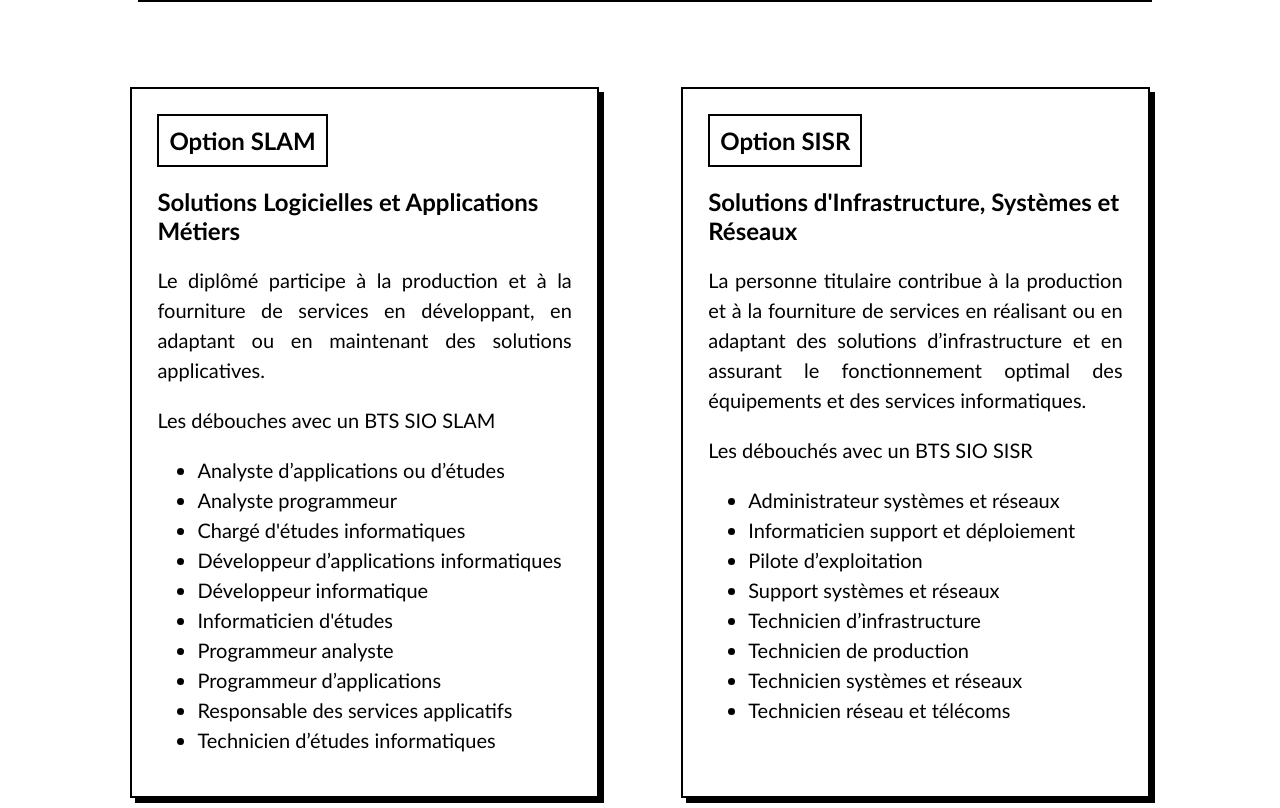
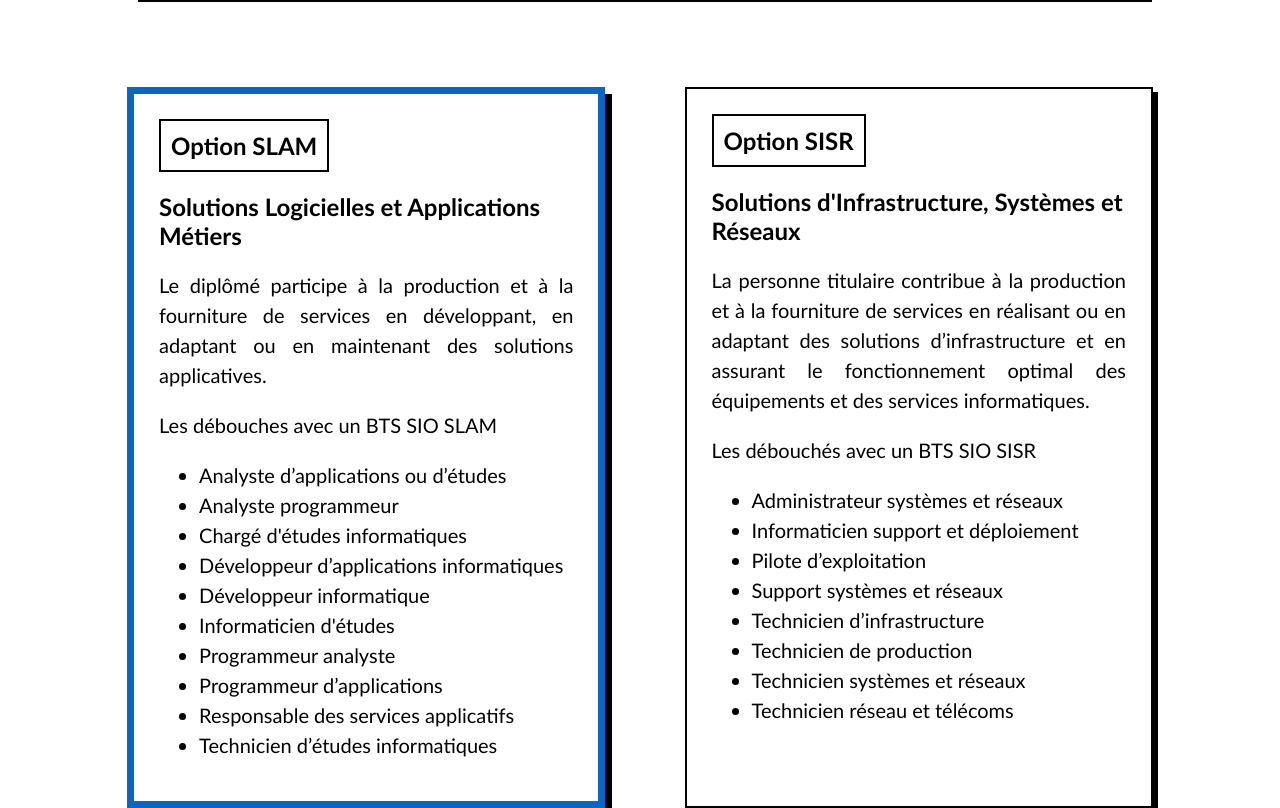
Before and after one commit to Gautk1ng/portfolio-bts-sio, a website: page btssio.html in a window 1280 px wide. Shown: the part 1180-1988 px from the top of the page. Drawn offline with Linux system fonts and the light colour scheme.

Commit message:
update border bts option

```diff
--- a/btssio.html
+++ b/btssio.html
@@ -58,7 +58,7 @@
             </p>
         </div>
         <div class="box-option">
-            <div>
+            <div class="optChosen">
                 <h1>Option SLAM</h1>
                 <h2>Solutions Logicielles et Applications Métiers</h2>
                 <p>
--- a/css/btssioPage.css
+++ b/css/btssioPage.css
@@ -88,6 +88,10 @@ nav .nav-link a:hover {
     justify-content: space-evenly;
     padding: 10px 3em;
     margin: 5em auto;
+}
+#info .box-option .optChosen {
+    border: 7px solid #0a66c2;
+    box-shadow: 7px 7px;
 }
 #info .box-option div {
     border: 2px solid;
```
